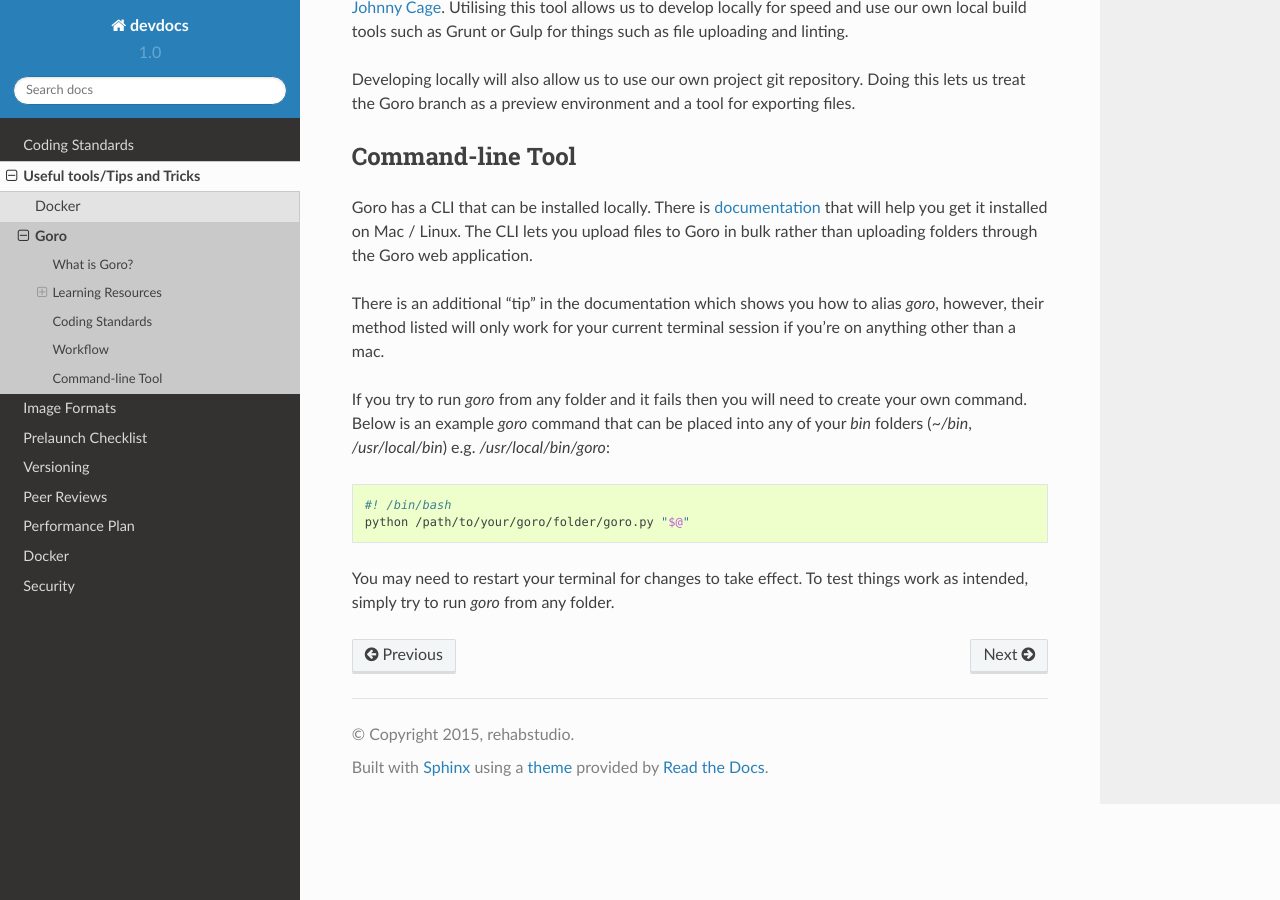
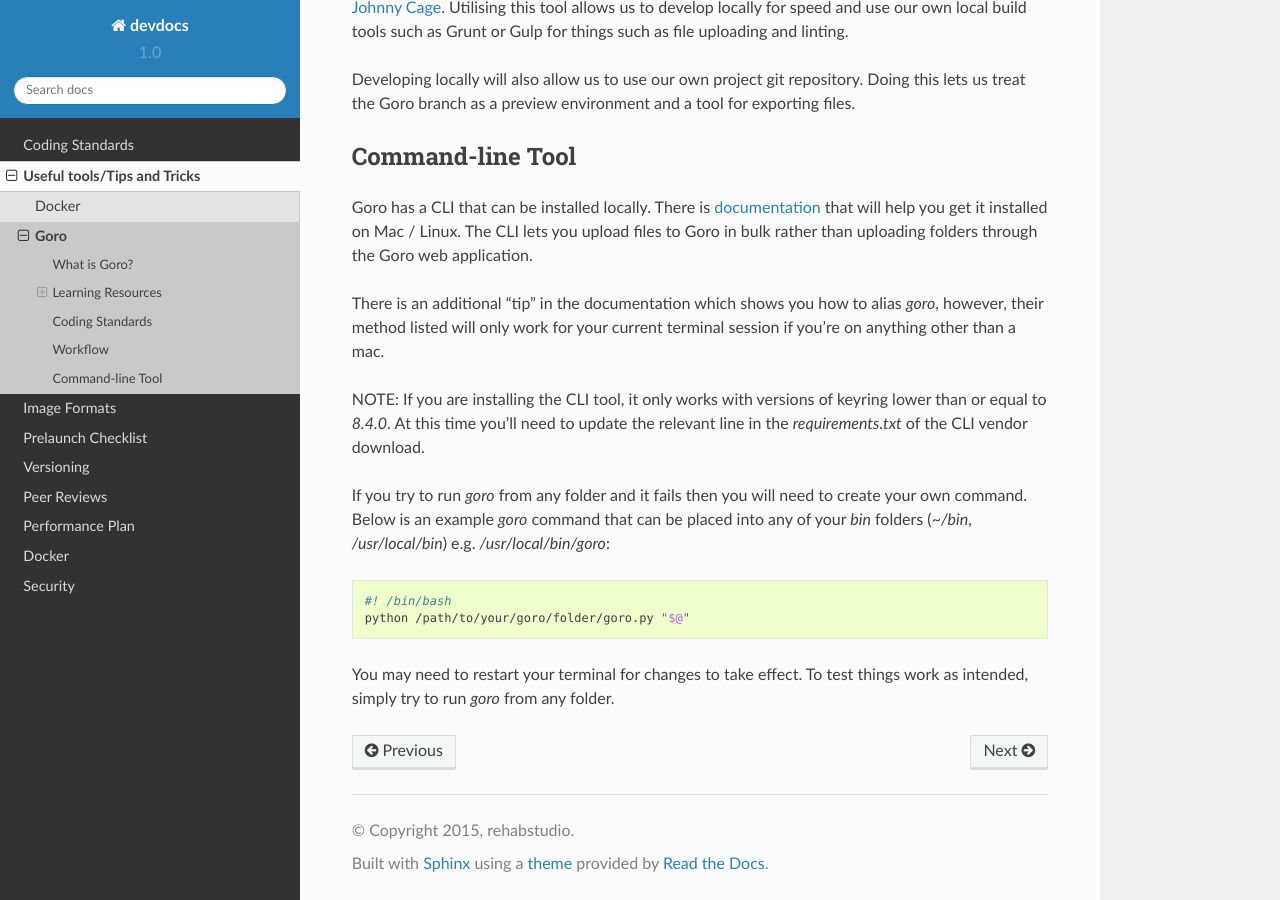
Before and after one commit to rehabstudio/devdocs, a Sphinx documentation site: the page built from source/tools/goro.rst, in a window 1280 px wide and 900 px high, scrolled down 1714 px. Built offline with Sphinx 7.4.7 and the Read the Docs theme 2.0.0, drawn with Linux system fonts in a browser that asks for light colours; formulas are drawn with MathJax 3; pages that are not in the unit, such as notebooks, are missing from menus.

Commit message:
Adding updated Goro instructions.

```diff
--- a/source/tools/goro.rst
+++ b/source/tools/goro.rst
@@ -52,9 +52,10 @@ Linting / Styling
 Coding Standards
 ----------------
 
-Projects being built through Goro need to adhere to Google's linting rules. There
-are various different style guides and standards across different languages.
-Check out the linting section of the learning resources for more specifics.
+Projects being built through Goro need to adhere to Google's linting rules.
+There are various different style guides and standards across different
+languages. Check out the linting section of the learning resources for more
+specifics.
 
 To lint JavaScript files you can use the "Linter Tool" while editing a file on
 Goro. Note that this will not catch AngularJS formatting rules, only plain
@@ -97,6 +98,10 @@ There is an additional "tip" in the documentation which shows you how to alias
 `goro`, however, their method listed will only work for your current terminal
 session if you're on anything other than a mac.
 
+NOTE: If you are installing the CLI tool, it only works with versions of keyring
+lower than or equal to `8.4.0`. At this time you'll need to update the relevant
+line in the `requirements.txt` of the CLI vendor download.
+
 If you try to run `goro` from any folder and it fails then you will need to
 create your own command. Below is an example `goro` command that can be placed
 into any of your `bin` folders (`~/bin`, `/usr/local/bin`) e.g.
```
